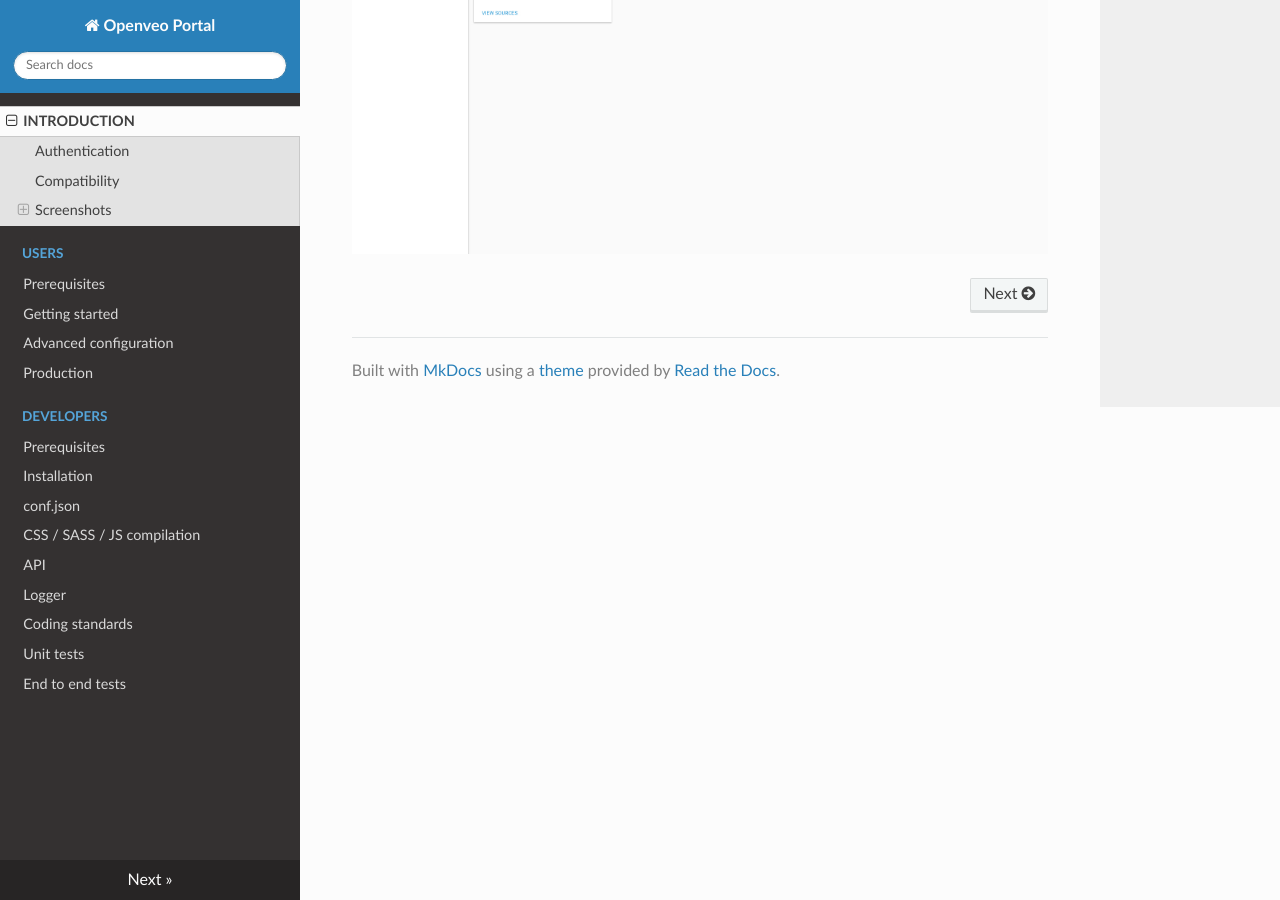
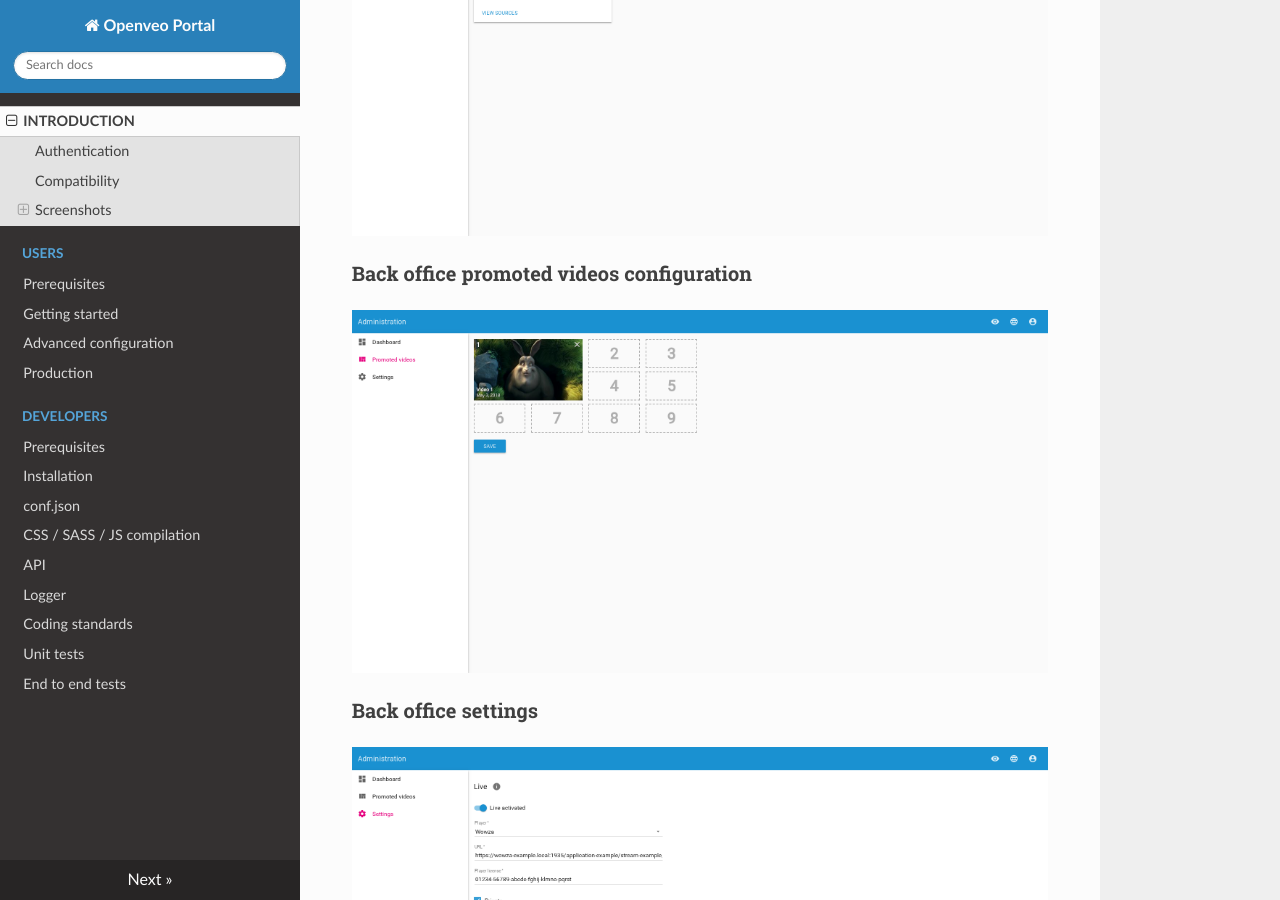
Before and after one commit to veo-labs/openveo-portal, an MkDocs documentation site: the page built from docs/index.md, in a window 1280 px wide and 900 px high, scrolled down 2300 px. Built offline with MkDocs 1.6.1, drawn with Linux system fonts in a browser that asks for light colours; nearby versions of some CDN libraries; old or Windows-style settings are respelled for this version of MkDocs.

Commit message:
Add back office screenshots to documentation

```diff
--- a/docs/index.md
+++ b/docs/index.md
@@ -52,4 +52,10 @@ OpenVeo has been tested on the following:
 ![Video player](images/screenshots/video-player.jpg)
 
 ### Back office dashboard
-![Back office dashboard](images/screenshots/back-office-dashboard.jpg)
+![Back office dashboard](images/screenshots/back-office-dashboard.png)
+
+### Back office promoted videos configuration
+![Back office promoted videos](images/screenshots/back-office-promoted-videos.png)
+
+### Back office settings
+![Back office settings](images/screenshots/back-office-settings.png)
```
Also changed, not shown: docs/images/screenshots/back-office-dashboard.jpg (deleted), docs/images/screenshots/back-office-dashboard.png (added), docs/images/screenshots/back-office-promoted-videos.png (added), docs/images/screenshots/back-office-settings.png (added).
